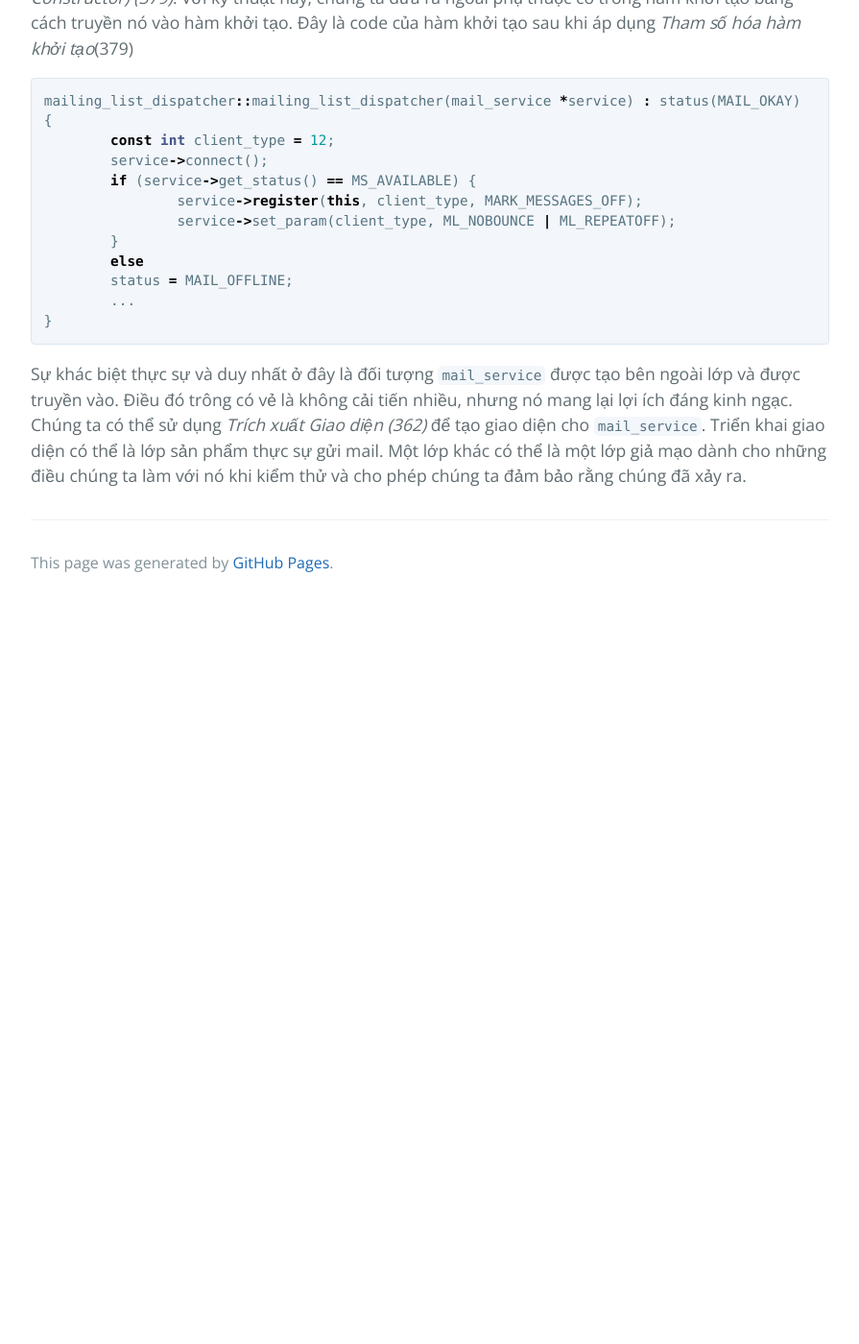
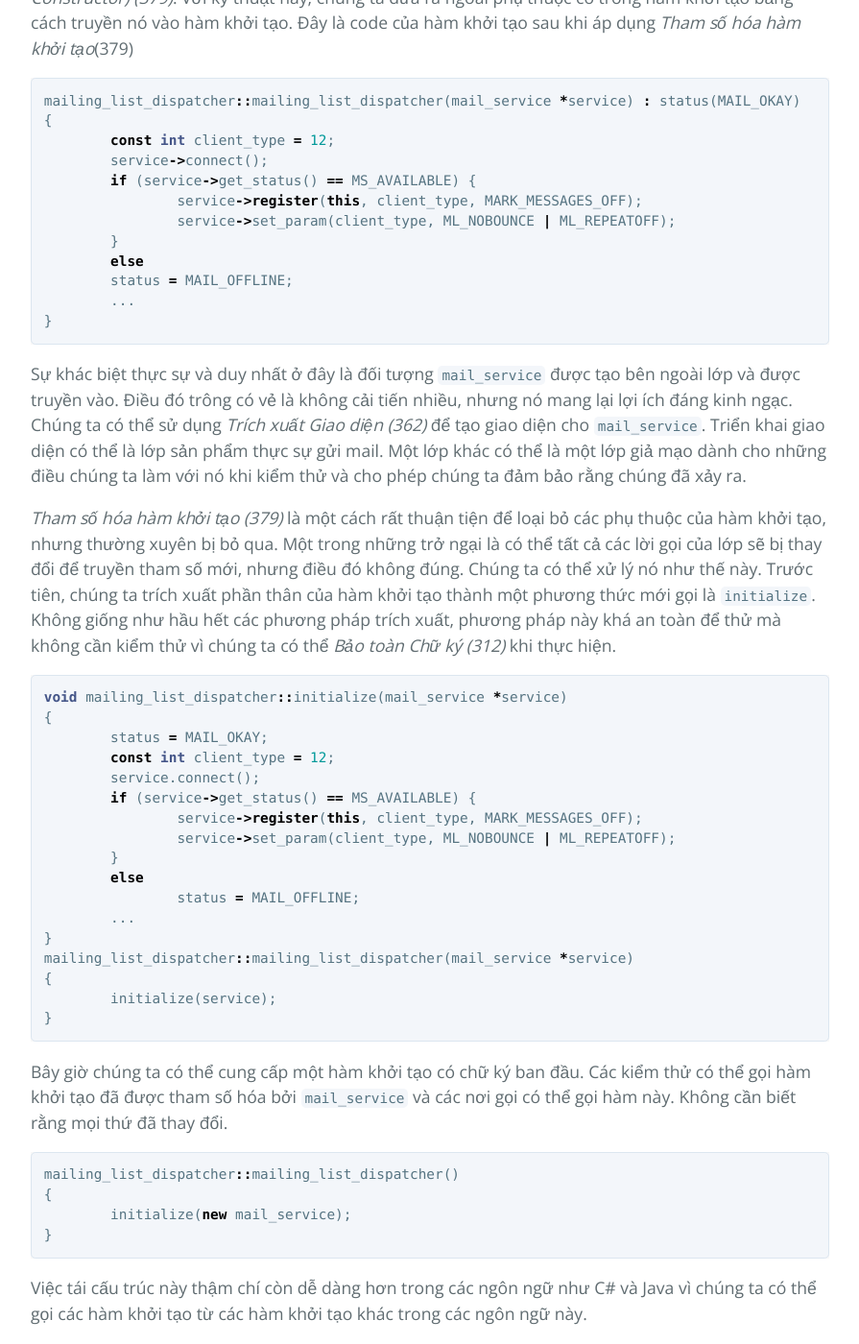
Before and after one commit to HaiBV/haibv.github.io, a Jekyll site: the page built from working-effectively-with-legacy-code/chapter-9-i-cant-get-this-class-into-a-test-harness.md, in a window 1280 px wide and 1400 px high, scrolled down 9626 px. Shown: the whole window at 96% size, without its empty margins (192-1087 px from the left). Built offline with Jekyll 4.4.1, drawn with Linux system fonts in a browser that asks for light colours; our own code applies the rules of GitHub Pages for plain Markdown files; before the commit the page ends 10256 px from its top, so only the background shows below that; some of the changed text lies outside the part shown.

Commit message:
Book - Working Efectively with Legacy Code - P2 - C9

````diff
--- a/working-effectively-with-legacy-code/chapter-9-i-cant-get-this-class-into-a-test-harness.md
+++ b/working-effectively-with-legacy-code/chapter-9-i-cant-get-this-class-into-a-test-harness.md
@@ -276,3 +276,50 @@ mailing_list_dispatcher::mailing_list_dispatcher(mail_service *service) : status
 ```
 
 Sự khác biệt thực sự và duy nhất ở đây là đối tượng `mail_service` được tạo bên ngoài lớp và được truyền vào. Điều đó trông có vẻ là không cải tiến nhiều, nhưng nó mang lại lợi ích đáng kinh ngạc. Chúng ta có thể sử dụng _Trích xuất Giao diện (362)_ để tạo giao diện cho `mail_service`. Triển khai giao diện có thể là lớp sản phẩm thực sự gửi mail. Một lớp khác có thể là một lớp giả mạo dành cho những điều chúng ta làm với nó khi kiểm thử và cho phép chúng ta đảm bảo rằng chúng đã xảy ra.
+
+_Tham số hóa hàm khởi tạo (379)_ là một cách rất thuận tiện để loại bỏ các phụ thuộc của hàm khởi tạo, nhưng thường xuyên bị bỏ qua. Một trong những trở ngại là có thể tất cả các lời gọi của lớp sẽ bị thay đổi để truyền tham số mới, nhưng điều đó không đúng. Chúng ta có thể xử lý nó như thế này. Trước tiên, chúng ta trích xuất phần thân của hàm khởi tạo thành một phương thức mới gọi là `initialize`. Không giống như hầu hết các phương pháp trích xuất, phương pháp này khá an toàn để thử mà không cần kiểm thử vì chúng ta có thể _Bảo toàn Chữ ký (312)_ khi thực hiện.
+
+```cpp
+void mailing_list_dispatcher::initialize(mail_service *service)
+{
+	status = MAIL_OKAY;
+	const int client_type = 12;
+	service.connect();
+	if (service->get_status() == MS_AVAILABLE) {
+		service->register(this, client_type, MARK_MESSAGES_OFF);
+		service->set_param(client_type, ML_NOBOUNCE | ML_REPEATOFF);
+	}
+	else
+		status = MAIL_OFFLINE;
+	...
+}
+mailing_list_dispatcher::mailing_list_dispatcher(mail_service *service)
+{
+	initialize(service);
+}
+```
+
+Bây giờ chúng ta có thể cung cấp một hàm khởi tạo có chữ ký ban đầu. Các kiểm thử có thể gọi hàm khởi tạo đã được tham số hóa bởi `mail_service` và các nơi gọi có thể gọi hàm này. Không cần biết rằng mọi thứ đã thay đổi.
+
+```cpp
+mailing_list_dispatcher::mailing_list_dispatcher()
+{
+	initialize(new mail_service);
+}
+```
+
+Việc tái cấu trúc này thậm chí còn dễ dàng hơn trong các ngôn ngữ như C# và Java vì chúng ta có thể gọi các hàm khởi tạo từ các hàm khởi tạo khác trong các ngôn ngữ này.
+
+Chẳng hạn, nếu chúng ta đang làm điều gì đó tương tự trong C#, kết quả sẽ như sau:
+
+```cpp
+public class MailingListDispatcher
+{
+	public MailingListDispatcher(): this(new MailService()) {}
+	public MailingListDispatcher(MailService service) {
+		...
+	}
+}
+```
+
+Các phụ thuộc ẩn trong hàm khởi tạo có thể được giải quyết bằng nhiều kỹ thuật. Thường thì chúng ta có thể sử dụng _Extract and Override Getter (352)_, _Extract and Override Factory Method (350)_, và _Supersede Instance Variable (404)_, nhưng tôi thích sử dụng _Parameterize Constructor (379)_ thường xuyên nhất có thể. Khi một đối tượng được tạo trong một hàm khởi tạo và bản thân nó không có bất kỳ phụ thuộc cấu trúc nào, _Tham số hóa hàm khởi tạo_ là một kỹ thuật rất dễ áp dụng.
````
